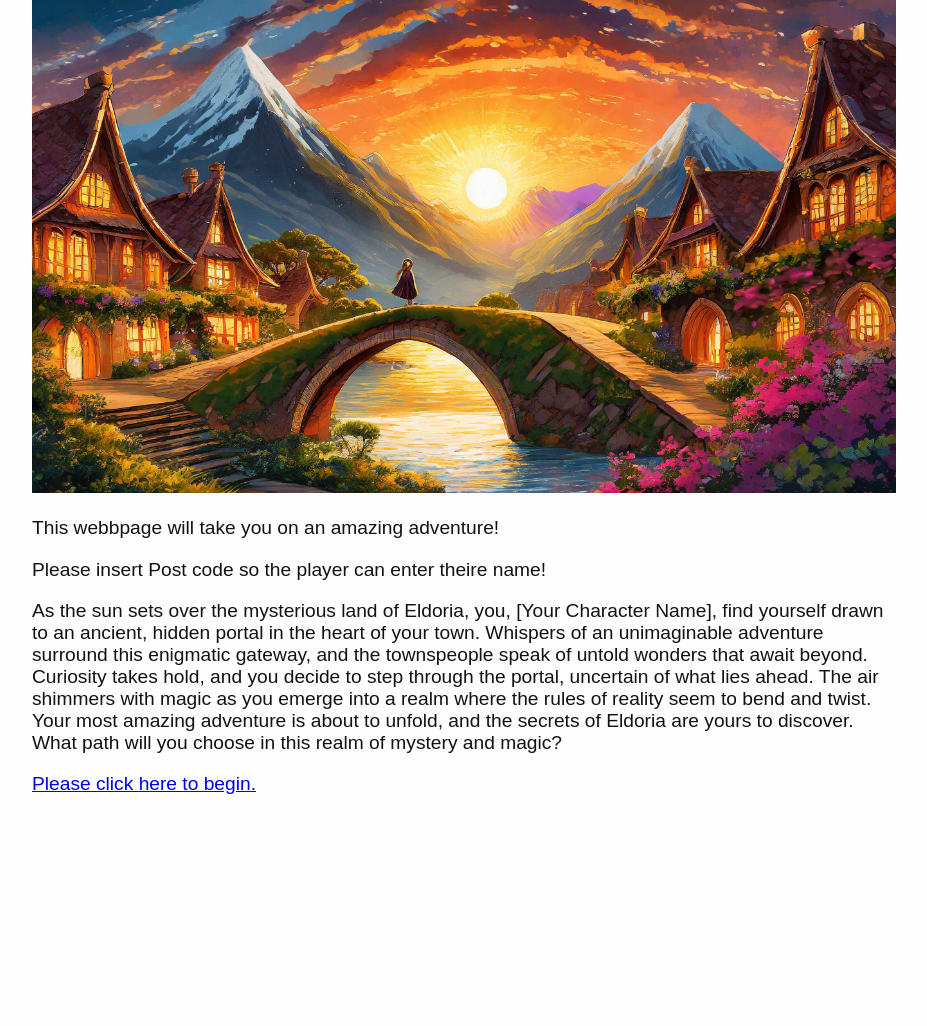
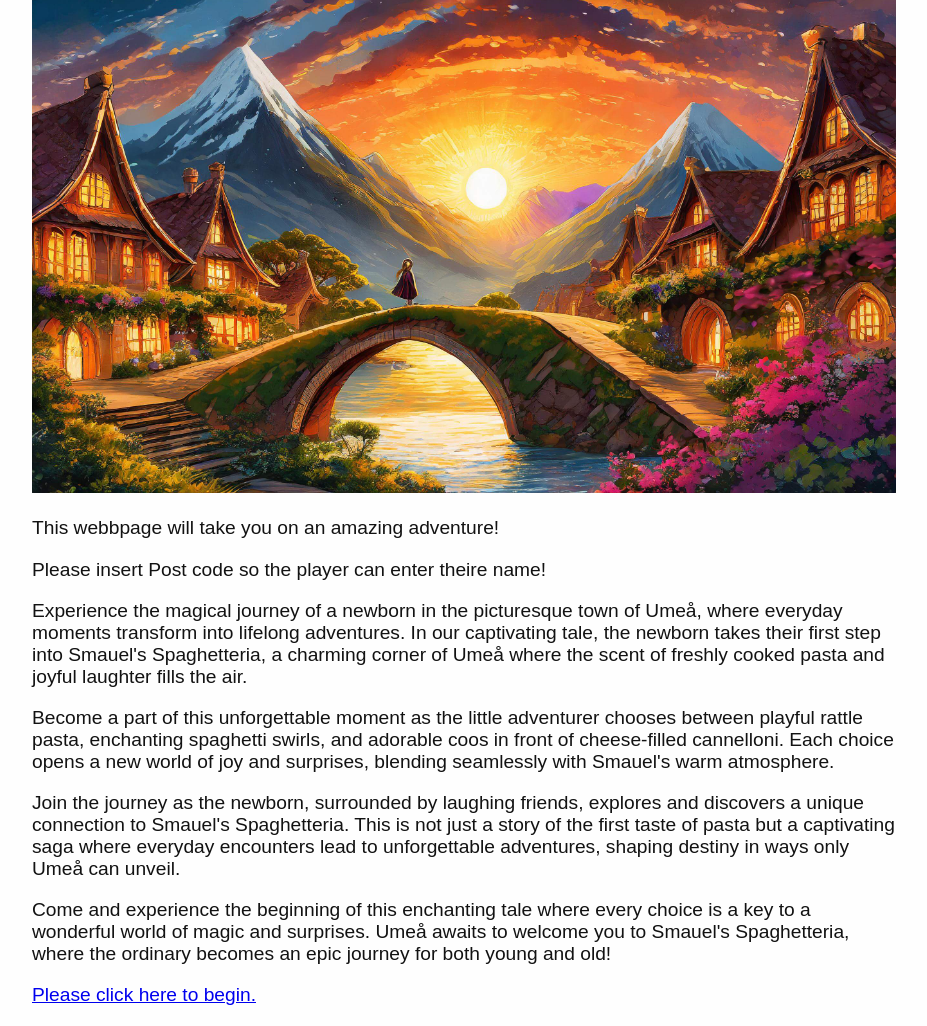
Before and after one commit to massiv1984/te21-textaventyr, a Node server app: template views/index.njk in a window 1280 px wide. Shown: the part 96-1122 px from the top of the page, without its empty margins (176-1103 px from the left). Before the commit the page ends 890 px from the top, so only its background shows below. Run offline with Node 20, Linux system fonts and the light colour scheme; the template is opened without the code that fills it, so the values that code supplies are empty.

Commit message:
mer story

```diff
--- a/data/story.json
+++ b/data/story.json
@@ -4,7 +4,7 @@
       "id": 0,
       "name": "A Newborn's Visit to Smauel's Spaghetteria",
       "image": "newborn-visiting-spaghetteria.jpg",
-      "text": "In the quaint town of Umeå, a newborn embarks on a unique journey. One day, as the baby explores the surroundings, they come across a charming place known as Smauel's Spaghetteria. The aroma of freshly cooked pasta wafts through the air, and the lively atmosphere captures the attention of the tiny adventurer. Samuel, the friendly owner, notices the newborn and warmly welcomes them into the spaghetteria.",
+      "text": "In the quaint town of Umeå, a newborn embarks on a unique journey. One day, as the baby explores the surroundings, they come across a charming place known as Smauel's Spaghetteria. The aroma of freshly cooked pasta wafts through the air, and the lively atmosphere captures the attention of the tiny adventurer. Samúel, the friendly owner, notices the newborn and warmly welcomes them into the spaghetteria.",
       "options": [
         {
           "text": "Reach for the Baby Rattle Pasta",
@@ -50,7 +50,7 @@
     {
       "id": 3,
       "name": "Cooing at Cheese-filled Cannelloni",
-      "text": "The Cheese-filled Cannelloni captures the baby's attention, and they coo and smile in response. Samuel, delighted by the adorable sight, decides to create a special baby-friendly dish, marking the beginning of a unique bond between the newborn and the spaghetteria.",
+      "text": "The Cheese-filled Cannelloni captures the baby's attention, and they coo and smile in response. Samúel, delighted by the adorable sight, decides to create a special baby-friendly dish, marking the beginning of a unique bond between the newborn and the spaghetteria.",
       "options": [
         {
           "text": "Continue the Baby's Adventure",
--- a/views/index.njk
+++ b/views/index.njk
@@ -7,12 +7,14 @@
   </hero>
   <p>This webbpage will take you on an amazing adventure!</p>
   <p>Please insert Post code so the player can enter theire name!</p>
-  <p>As the sun sets over the mysterious land of Eldoria, you, [Your Character Name], find yourself drawn to an ancient,
-    hidden portal in the heart of your town. Whispers of an unimaginable adventure surround this enigmatic gateway, and
-    the townspeople speak of untold wonders that await beyond. Curiosity takes hold, and you decide to step through the
-    portal, uncertain of what lies ahead. The air shimmers with magic as you emerge into a realm where the rules of
-    reality seem to bend and twist. Your most amazing adventure is about to unfold, and the secrets of Eldoria are yours
-    to discover. What path will you choose in this realm of mystery and magic?</p>
+  <p>
+Experience the magical journey of a newborn in the picturesque town of Umeå, where everyday moments transform into lifelong adventures. In our captivating tale, the newborn takes their first step into Smauel's Spaghetteria, a charming corner of Umeå where the scent of freshly cooked pasta and joyful laughter fills the air.</p>
+
+<p>Become a part of this unforgettable moment as the little adventurer chooses between playful rattle pasta, enchanting spaghetti swirls, and adorable coos in front of cheese-filled cannelloni. Each choice opens a new world of joy and surprises, blending seamlessly with Smauel's warm atmosphere.</p>
+
+<p>Join the journey as the newborn, surrounded by laughing friends, explores and discovers a unique connection to Smauel's Spaghetteria. This is not just a story of the first taste of pasta but a captivating saga where everyday encounters lead to unforgettable adventures, shaping destiny in ways only Umeå can unveil.</p>
+
+<p>Come and experience the beginning of this enchanting tale where every choice is a key to a wonderful world of magic and surprises. Umeå awaits to welcome you to Smauel's Spaghetteria, where the ordinary becomes an epic journey for both young and old!</p>
   <p><a href="/story/0">Please click here to begin.</a></p>
 </main>
 {% endblock %}
```
